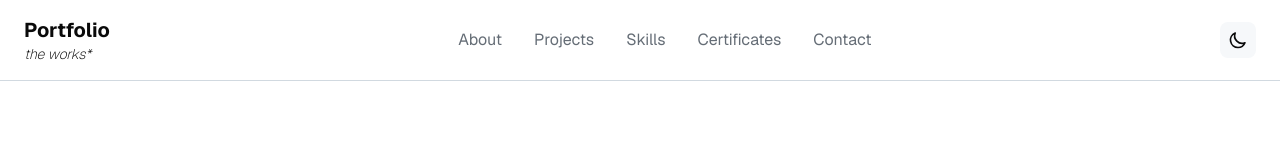
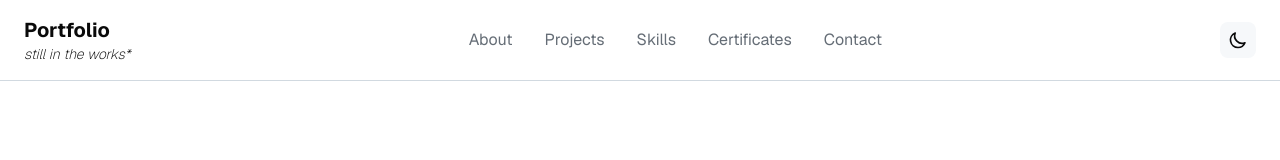
Before and after one commit to annacamp15/my-portfolio, a Next.js app: page / in a window 1280 px wide. Shown: the top 160 px of the page. Built offline with nearby package versions, Linux system fonts and the light colour scheme.

Commit message:
Update header description for clarity

```diff
--- a/app/components/Header.js
+++ b/app/components/Header.js
@@ -15,7 +15,7 @@ export default function Header() {
       <nav className="container mx-auto px-6 py-4 flex items-center justify-between">
         <div className="text-xl font-bold text-foreground">
           Portfolio
-          <div className="text-sm italic font-extralight">  the works* </div>
+          <div className="text-sm italic font-extralight">  still in the works* </div>
         </div>
 
         <div className="hidden md:flex items-center space-x-8">
```
